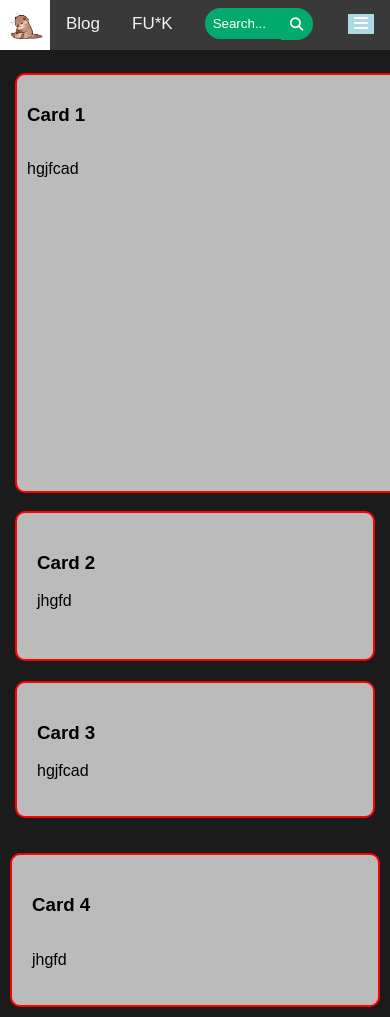
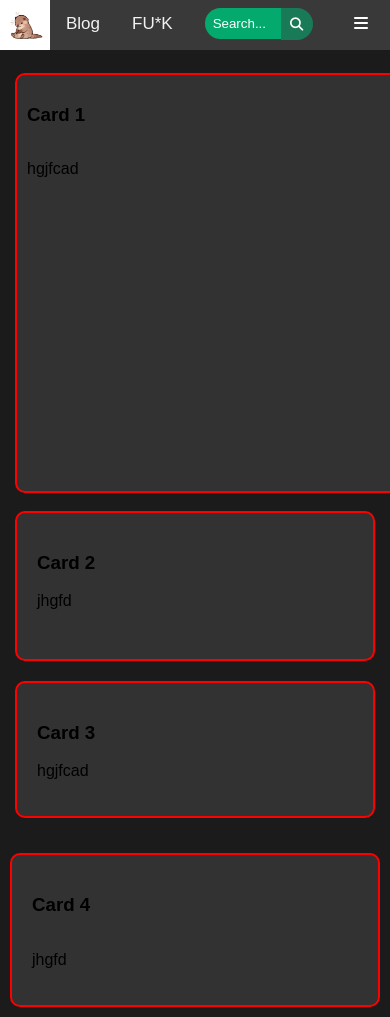
Before and after one commit to paramveersingh190405/NEWSITE, a plain HTML site: page index.html in a window 390 px wide. Shown: the top 1017 px of the page. Drawn offline with Linux system fonts and the light colour scheme.

Commit message:
update navbar styles for improved responsiveness and visual consistency

```diff
--- a/index.css
+++ b/index.css
@@ -64,10 +64,11 @@ body {
 
 .navbar .dropdown button {
   overflow: hidden;
-  background-color: lightblue;
+  background-color:transparent; /* Remove background color */
   border: none;
   color: white;
   font-size: 16px;
+  cursor: pointer;
 }
 
 .dropdown-content {
@@ -111,7 +112,7 @@ body {
   border-radius: 0px 20px 20px 0px; /* Rounded corners */
   cursor: pointer;
   position: absolute;
-  background-color: #04aa6d; /* Green background */
+  background-color: #04aa6d95; /* Green background */
 }
 .navbar .search-bar input {
   padding: 8px;
@@ -187,7 +188,7 @@ body {
   border: 2px solid red;
   max-width: 600px;
   border-radius: 10px;
-  background: rgba(255, 255, 255, 0.7); /* Translucent white */
+  background: rgba(255, 255, 255, 0.1); /* Translucent white */
   min-width: 400px;
   height: 420px;
 }
@@ -195,7 +196,7 @@ body {
 .MAIN_FLEX .card2 {
   border: 2px solid red;
   border-radius: 10px;
-  background: rgba(255, 255, 255, 0.7);
+  background: rgba(255, 255, 255, 0.1); /* Translucent white */
   height: 150px;
   padding: 20px;
   margin: 10px 0; /* vertical margin only */
@@ -206,7 +207,7 @@ body {
 .MAIN_FLEX .card3 {
   border: 2px solid red;
   border-radius: 10px;
-  background: rgba(255, 255, 255, 0.7);
+  background: rgba(255, 255, 255, 0.1); /* Translucent white */
   padding: 20px;
   margin: 10px 0; /* vertical margin only */
   width: auto; /* take remaining width */
@@ -235,7 +236,7 @@ body {
   flex-direction: column;
   border: 2px solid red;
   border-radius: 10px;
-  background: rgba(255, 255, 255, 0.7);
+  background: rgba(255, 255, 255, 0.1); /* Translucent white */
   padding: 20px;
   margin: 10px; /* vertical margin only */
   width: auto; /* take remaining width */
```
